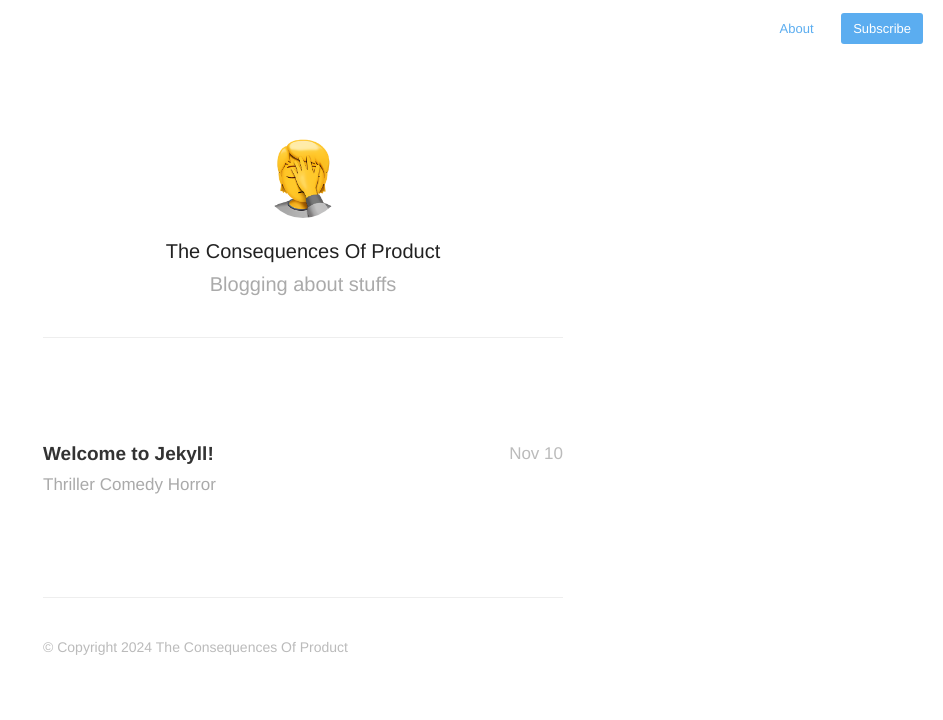
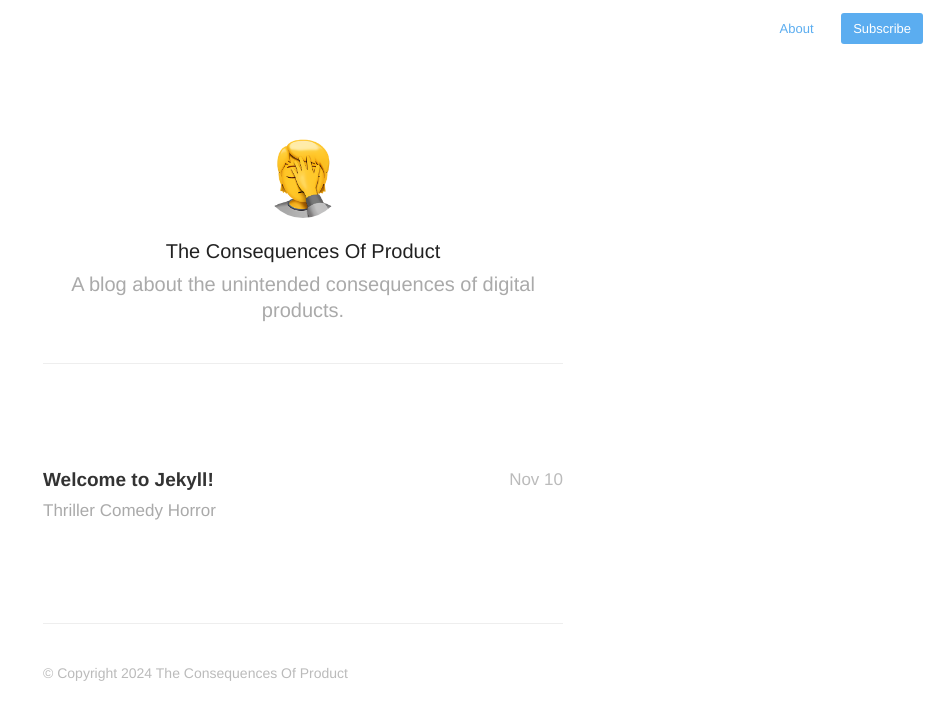
Before and after one commit to consequencesofproduct/consequencesofproduct.github.io, a Jekyll site: the page built from index.html, in a window 1280 px wide. Shown: the top 720 px of the page, without its empty margins (337-1280 px from the left). Built offline with Jekyll 4.4.1, drawn with Linux system fonts in a browser that asks for light colours; nearby versions of some CDN libraries; the list of posts is cut into pages by our own code.

Commit message:
Update _config.yml

```diff
--- a/_config.yml
+++ b/_config.yml
@@ -1,5 +1,5 @@
 name: The Consequences Of Product
-description: Blogging about stuffs
+description: A blog about the unintended consequences of digital products.
 meta_description: "A blog about the unintended consequences of digital products."
 
 aboutPage: true
```
